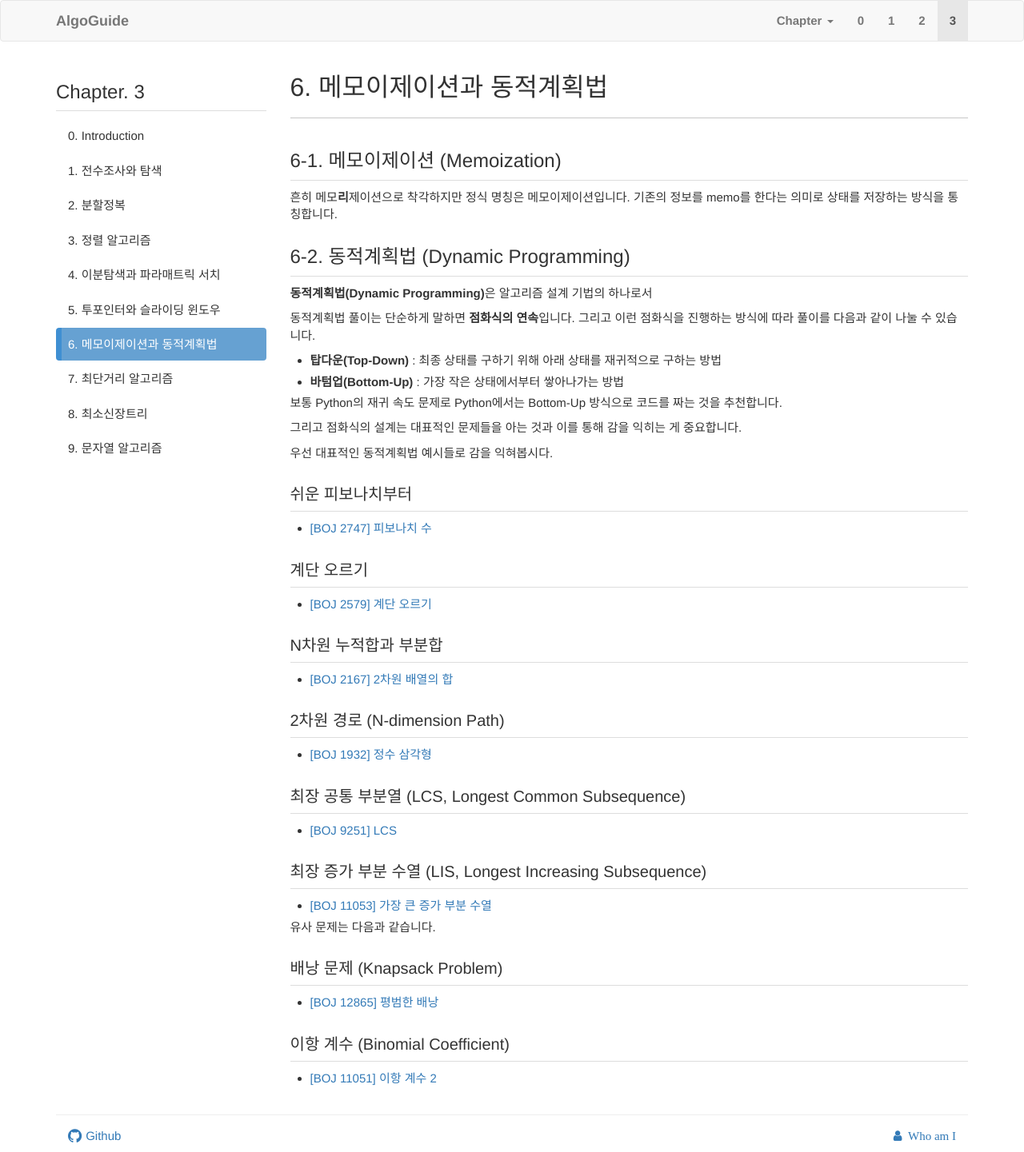
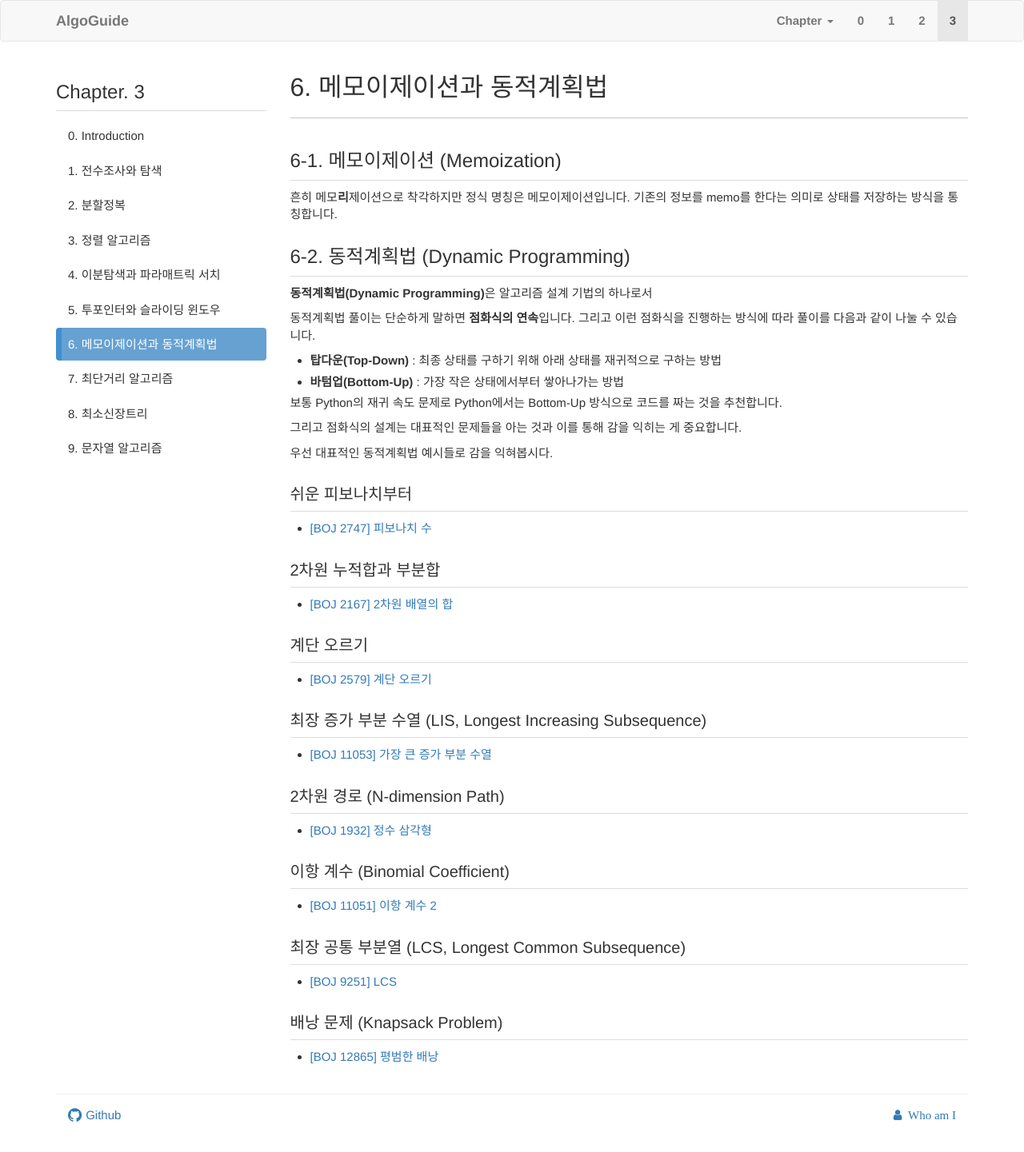
Before and after one commit to subinium/Algorithm, a Jekyll site: the page built from docs/chapter03/6.md, in a window 1280 px wide. Shown: the whole page at 80% size. Built offline with Jekyll 4.4.1, drawn with Linux system fonts in a browser that asks for light colours; nearby versions of some CDN libraries; library files that are not in the unit come from our copies; comment, search, counter and statistics services are not loaded; after the commit the page ends 1415 px from its top, so only the background shows below that.

Commit message:
dp problem order change

```diff
--- a/docs/chapter03/6.md
+++ b/docs/chapter03/6.md
@@ -28,32 +28,32 @@ title: "6. 메모이제이션과 동적계획법"
 
 - [[BOJ 2747] 피보나치 수](https://www.acmicpc.net/problem/2747)
 
+### 2차원 누적합과 부분합
+
+- [[BOJ 2167] 2차원 배열의 합](https://www.acmicpc.net/problem/2167)
+
 ### 계단 오르기
 
 - [[BOJ 2579] 계단 오르기](https://www.acmicpc.net/problem/2579)
 
-### N차원 누적합과 부분합
+### 최장 증가 부분 수열 (LIS, Longest Increasing Subsequence)
 
-- [[BOJ 2167] 2차원 배열의 합](https://www.acmicpc.net/problem/2167)
+- [[BOJ 11053] 가장 큰 증가 부분 수열](https://www.acmicpc.net/problem/11053)
 
 ### 2차원 경로 (N-dimension Path)
 
 - [[BOJ 1932] 정수 삼각형](https://www.acmicpc.net/problem/1932)
 
+### 이항 계수 (Binomial Coefficient)
+
+- [[BOJ 11051] 이항 계수 2](https://www.acmicpc.net/problem/11051)
+
+
 ### 최장 공통 부분열 (LCS, Longest Common Subsequence)
 
 - [[BOJ 9251] LCS](https://www.acmicpc.net/problem/9251)
 
-### 최장 증가 부분 수열 (LIS, Longest Increasing Subsequence)
-
-- [[BOJ 11053] 가장 큰 증가 부분 수열](https://www.acmicpc.net/problem/11053)
-
-유사 문제는 다음과 같습니다.
 
 ### 배낭 문제 (Knapsack Problem)
 
 - [[BOJ 12865] 평범한 배낭](https://www.acmicpc.net/problem/12865)
-
-### 이항 계수 (Binomial Coefficient)
-
-- [[BOJ 11051] 이항 계수 2](https://www.acmicpc.net/problem/11051)
```
